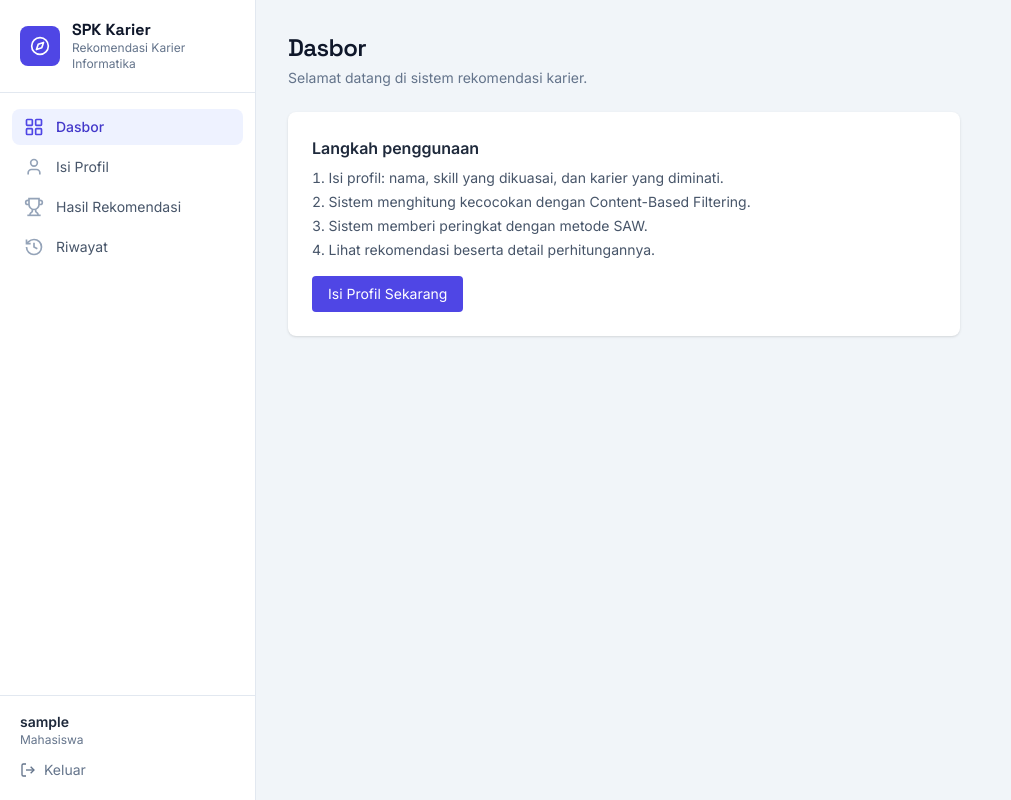
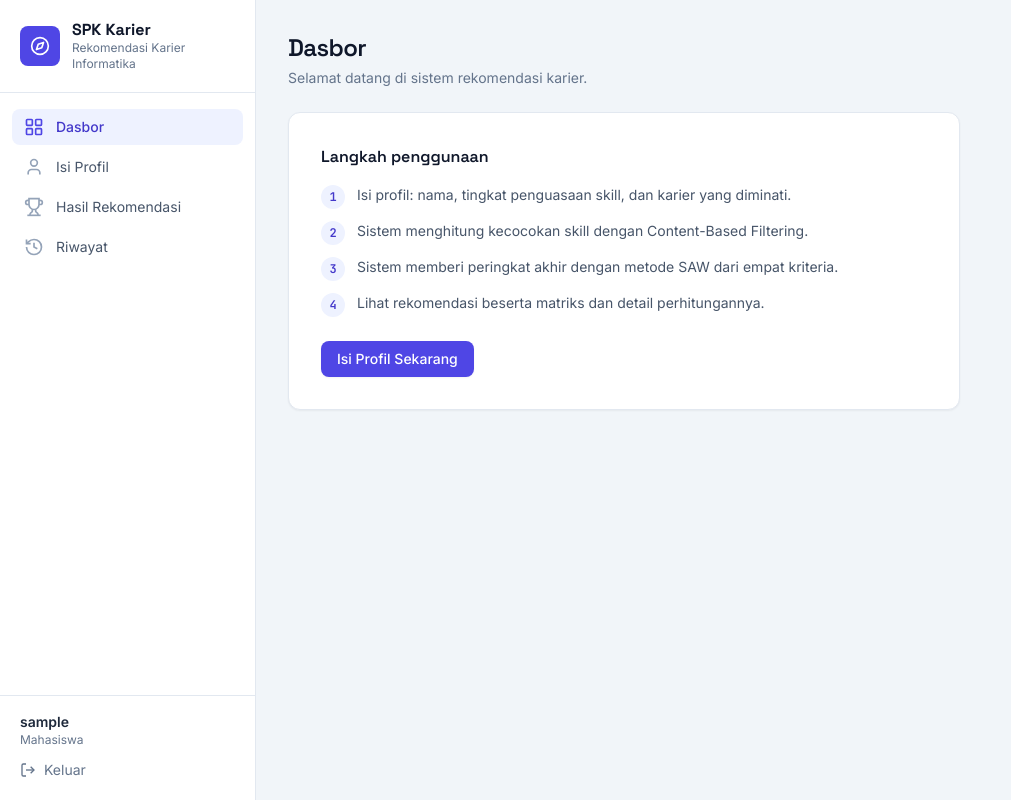
Before and after one commit to yfujust-collab/spk-rekomendasi-karier, a Flask app: page / in a window 1280 px wide. Shown: the whole page, without its empty margins (0-1011 px from the left). Run offline with Flask 3, Linux system fonts and the light colour scheme; the visitor is signed in with stand-in values (Sample User, id 1); some libraries are stand-ins or nearby versions.

Commit message:
feat(ui): rapikan halaman light mahasiswa dan admin

```diff
--- a/app/templates/spk/index.html
+++ b/app/templates/spk/index.html
@@ -4,35 +4,51 @@
 {% block subheading %}Selamat datang di sistem rekomendasi karier.{% endblock %}
 {% block content %}
 {% if not profile %}
-<div class="bg-white rounded-lg shadow p-6 max-w-2xl">
-  <p class="font-semibold mb-2">Langkah penggunaan</p>
-  <ol class="list-decimal list-inside text-sm text-slate-600 space-y-1 mb-4">
-    <li>Isi profil: nama, skill yang dikuasai, dan karier yang diminati.</li>
-    <li>Sistem menghitung kecocokan dengan Content-Based Filtering.</li>
-    <li>Sistem memberi peringkat dengan metode SAW.</li>
-    <li>Lihat rekomendasi beserta detail perhitungannya.</li>
+<div class="card p-6 md:p-8 max-w-2xl">
+  <p class="font-display text-base font-semibold text-slate-900 mb-4">Langkah penggunaan</p>
+  <ol class="space-y-3 mb-6">
+    <li class="flex gap-3 text-sm text-slate-600">
+      <span class="flex h-6 w-6 shrink-0 items-center justify-center rounded-full bg-indigo-50 font-mono text-xs font-semibold text-indigo-700">1</span>
+      <span>Isi profil: nama, tingkat penguasaan skill, dan karier yang diminati.</span>
+    </li>
+    <li class="flex gap-3 text-sm text-slate-600">
+      <span class="flex h-6 w-6 shrink-0 items-center justify-center rounded-full bg-indigo-50 font-mono text-xs font-semibold text-indigo-700">2</span>
+      <span>Sistem menghitung kecocokan skill dengan Content-Based Filtering.</span>
+    </li>
+    <li class="flex gap-3 text-sm text-slate-600">
+      <span class="flex h-6 w-6 shrink-0 items-center justify-center rounded-full bg-indigo-50 font-mono text-xs font-semibold text-indigo-700">3</span>
+      <span>Sistem memberi peringkat akhir dengan metode SAW dari empat kriteria.</span>
+    </li>
+    <li class="flex gap-3 text-sm text-slate-600">
+      <span class="flex h-6 w-6 shrink-0 items-center justify-center rounded-full bg-indigo-50 font-mono text-xs font-semibold text-indigo-700">4</span>
+      <span>Lihat rekomendasi beserta matriks dan detail perhitungannya.</span>
+    </li>
   </ol>
-  <a href="{{ url_for('spk.profil') }}" class="inline-block bg-indigo-600 text-white rounded px-4 py-2 text-sm hover:bg-indigo-700">Isi Profil Sekarang</a>
+  <a href="{{ url_for('spk.profil') }}" class="btn-primary">Isi Profil Sekarang</a>
 </div>
 {% else %}
-<div class="grid grid-cols-1 md:grid-cols-2 gap-4 mb-6">
-  <div class="bg-white rounded-lg shadow p-6">
-    <p class="font-semibold mb-2">Profil Anda</p>
-    <p class="text-sm text-slate-600">Nama: {{ profile.nama }}</p>
-    <a href="{{ url_for('spk.profil') }}" class="inline-block mt-3 text-sm text-indigo-600">Perbarui profil</a>
+<div class="grid grid-cols-1 md:grid-cols-2 gap-4 mb-6 items-start">
+  <div class="card p-6">
+    <p class="text-xs font-semibold uppercase tracking-wider text-slate-400 mb-2">Profil Anda</p>
+    <p class="font-display text-lg font-semibold text-slate-900">{{ profile.nama }}</p>
+    <p class="text-sm text-slate-500 mt-1">Profil skill tersimpan dan siap dihitung ulang kapan saja.</p>
+    <a href="{{ url_for('spk.profil') }}" class="btn-outline mt-4">Perbarui Profil</a>
   </div>
-  <div class="bg-white rounded-lg shadow p-6">
-    <p class="font-semibold mb-2">Rekomendasi Teratas</p>
+  <div class="card p-6">
+    <p class="text-xs font-semibold uppercase tracking-wider text-slate-400 mb-3">Rekomendasi Teratas</p>
     {% if hasil %}
-    <ol class="list-decimal list-inside text-sm text-slate-600 space-y-1">
+    <ol class="space-y-2.5">
       {% for r in hasil %}
-      <li>{{ r.career.nama }} <span class="text-slate-400">(skor {{ '%.3f'|format(r.skor_saw) }})</span></li>
+      <li class="flex items-baseline justify-between gap-3 text-sm">
+        <span class="text-slate-700"><span class="font-mono font-semibold text-indigo-600 mr-2">{{ r.peringkat }}</span>{{ r.career.nama }}</span>
+        <span class="font-mono text-slate-500">{{ '%.4f'|format(r.skor_saw) }}</span>
+      </li>
       {% endfor %}
     </ol>
     {% else %}
     <p class="text-sm text-slate-400">Belum ada hasil perhitungan.</p>
     {% endif %}
-    <a href="{{ url_for('spk.hitung') }}" class="inline-block mt-3 bg-indigo-600 text-white rounded px-4 py-2 text-sm hover:bg-indigo-700">Hitung Rekomendasi</a>
+    <a href="{{ url_for('spk.hitung') }}" class="btn-primary mt-4">Hitung Rekomendasi</a>
   </div>
 </div>
 {% endif %}
```
